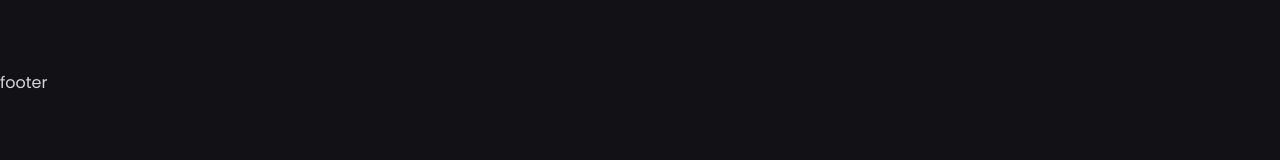
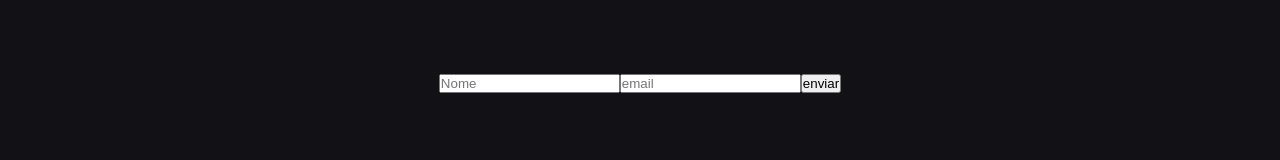
Before and after one commit to EvanderInacio/Portfolio, a Next.js app: page / in a window 1280 px wide. Shown: the part 2288-2448 px from the top of the page. Before the commit the page ends 2383 px from the top, so only its background shows below. Built offline with nearby package versions, Linux system fonts and the light colour scheme.

Commit message:
Contact :speech_balloon:

```diff
--- /dev/null
+++ b/src/components/Contact/index.tsx
@@ -0,0 +1,11 @@
+export function Contact() {
+  return (
+    <form action="https://formsubmit.co/evander.20112@hotmail.com" method="POST">
+      <input placeholder="Nome" type="text" />
+      <input placeholder="email" type="email" />
+
+
+      <button type="submit">enviar</button>
+    </form>
+  )
+}
--- a/src/pages/index.tsx
+++ b/src/pages/index.tsx
@@ -8,6 +8,7 @@ import { Skills } from '../components/Skills'
 
 import { Section } from '../styles/styles'
 import { Footer } from '../components/Footer'
+import { Contact } from '../components/Contact'
 
 
 export default function Home()  {
@@ -26,9 +27,9 @@ export default function Home()  {
         <About />
         <Skills />
         <Projects />
-
+        <Contact />
       </Section>
-        <Footer />
+      <Footer />
     </>
   )
 }
--- a/src/styles/project.ts
+++ b/src/styles/project.ts
@@ -59,6 +59,10 @@ export const Banner = styled.div`
       justify-content: flex-start;
       align-items: flex-start;
       padding-left: 3rem;
+    }
+
+    @media (min-width: 1500px) {
+      padding-left: 10%;
     }
 
     h1 {
```
